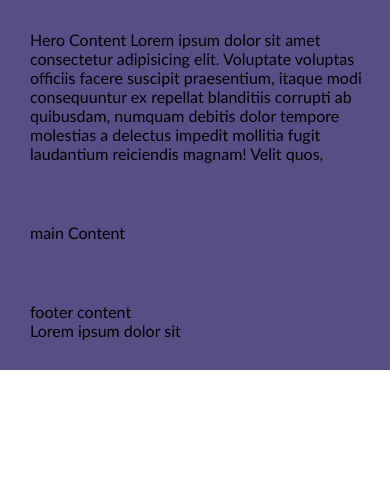
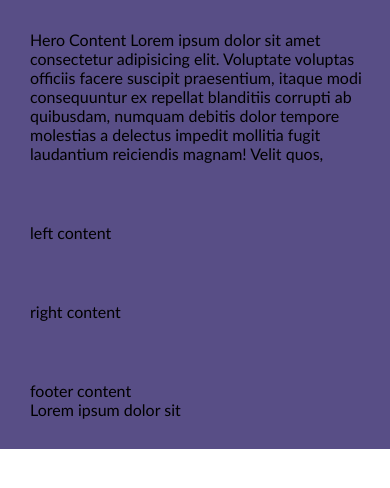
Before and after one commit to Niseme/5-coming-soon, a website: page index.html in a window 390 px wide. Drawn offline with Linux system fonts and the light colour scheme.

Commit message:
initial final responsie design

```diff
--- a/css/base/layout.css
+++ b/css/base/layout.css
@@ -13,6 +13,17 @@
   width: 600px;
   margin-left: calc(50% - 300px);
 }
+
+.container .left {
+  float: left;
+  width: 50%;
+  margin-right: 10%;
+}
+.container .right {
+  float: left;
+  width: 40%;
+}
+
 @media (max-width: 900px) {
   .container > .row {
     width: 600px;
@@ -24,6 +35,14 @@
   .container > .row {
     width: 400px;
     margin-left: calc(50% - 200px);
+  }
+  .container .left {
+    width: 100%;
+    margin-right: 0;
+    margin-bottom: 60px;
+  }
+  .container .right {
+    width: 100%;
   }
 }
 
--- a/css/pages/home.css
+++ b/css/pages/home.css
@@ -13,11 +13,7 @@
 @import "../components/progress-bar.css";
 
 /* CUSTOM STYLE BELOW THIS COMMENT, FOR THIS PAGE */
-/* .container {
-  width: 100%;
-  margin-left: calc(50% - 500px);
-  background-color: darkgoldenrod;
-} */
+
 /* max width */
 @media (max-width: 1100px) {
   .container {
--- a/index.html
+++ b/index.html
@@ -27,7 +27,8 @@
     </section>
     <main class="container">
         <div class="row">
-            main Content
+            <div class="left">left content</div>
+            <div class="right">right content</div>
         </div>
     </main>
     <footer class="container bg-primary">
```
